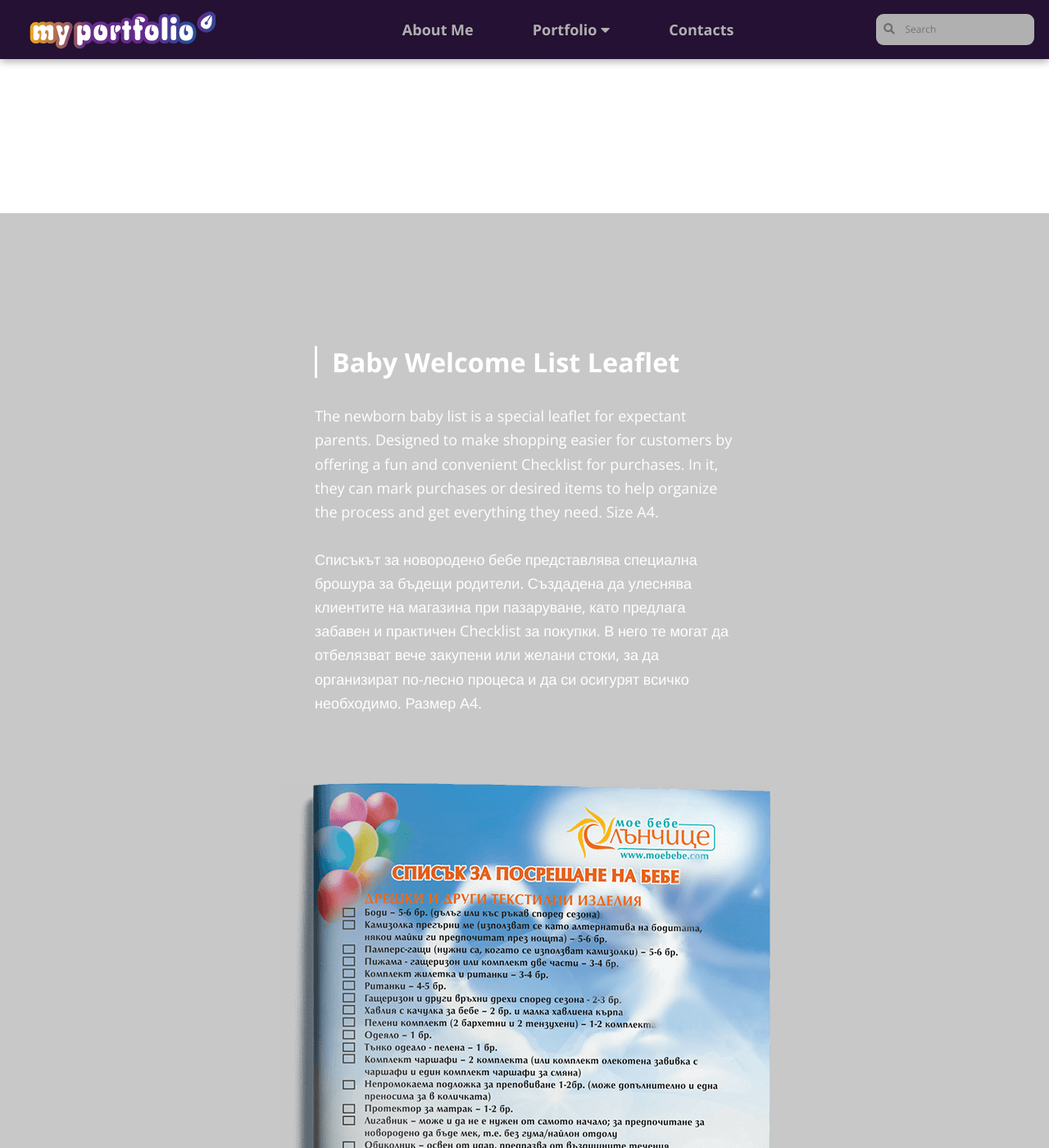
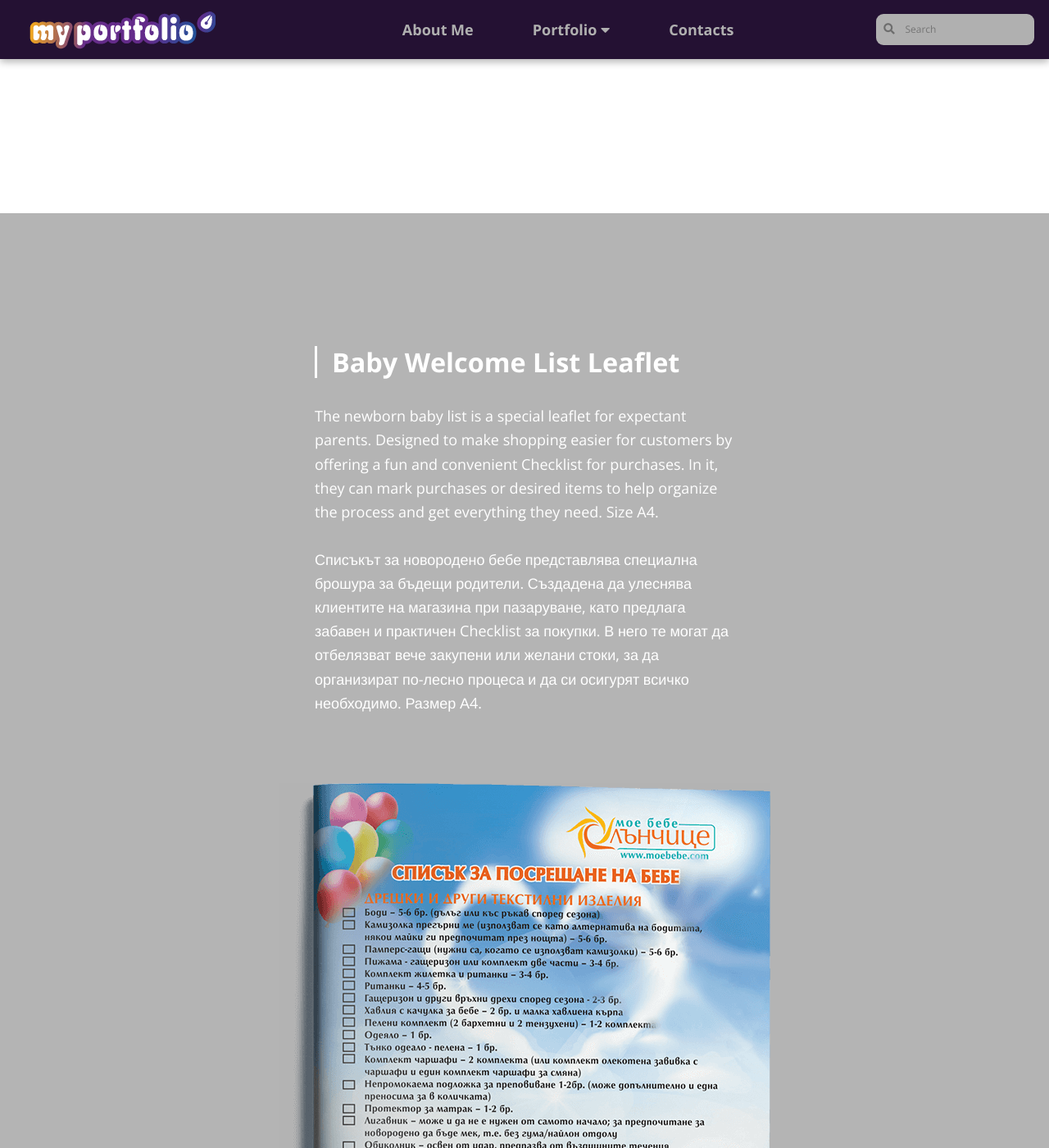
Before and after one commit to LiliyaMilanova/myportfolio, a Jekyll site: the page built from graphic-design-sunshane-shop.html, in a window 1280 px wide and 1400 px high, scrolled down 5610 px. Shown: the whole window at 82% size. Built offline with Jekyll 4.4.1, drawn with Linux system fonts in a browser that asks for light colours; nearby versions of some CDN libraries.

Commit message:
Update styles.css

```diff
--- a/css/styles.css
+++ b/css/styles.css
@@ -482,7 +482,7 @@ text-align: center;
     flex-direction: column;
     background-size: cover;
     background-repeat: no-repeat;
-    background-color: rgb(200, 200, 200);
+    background-color: rgb(180, 180, 180);
     padding: 9rem 0;
 }
 
```
